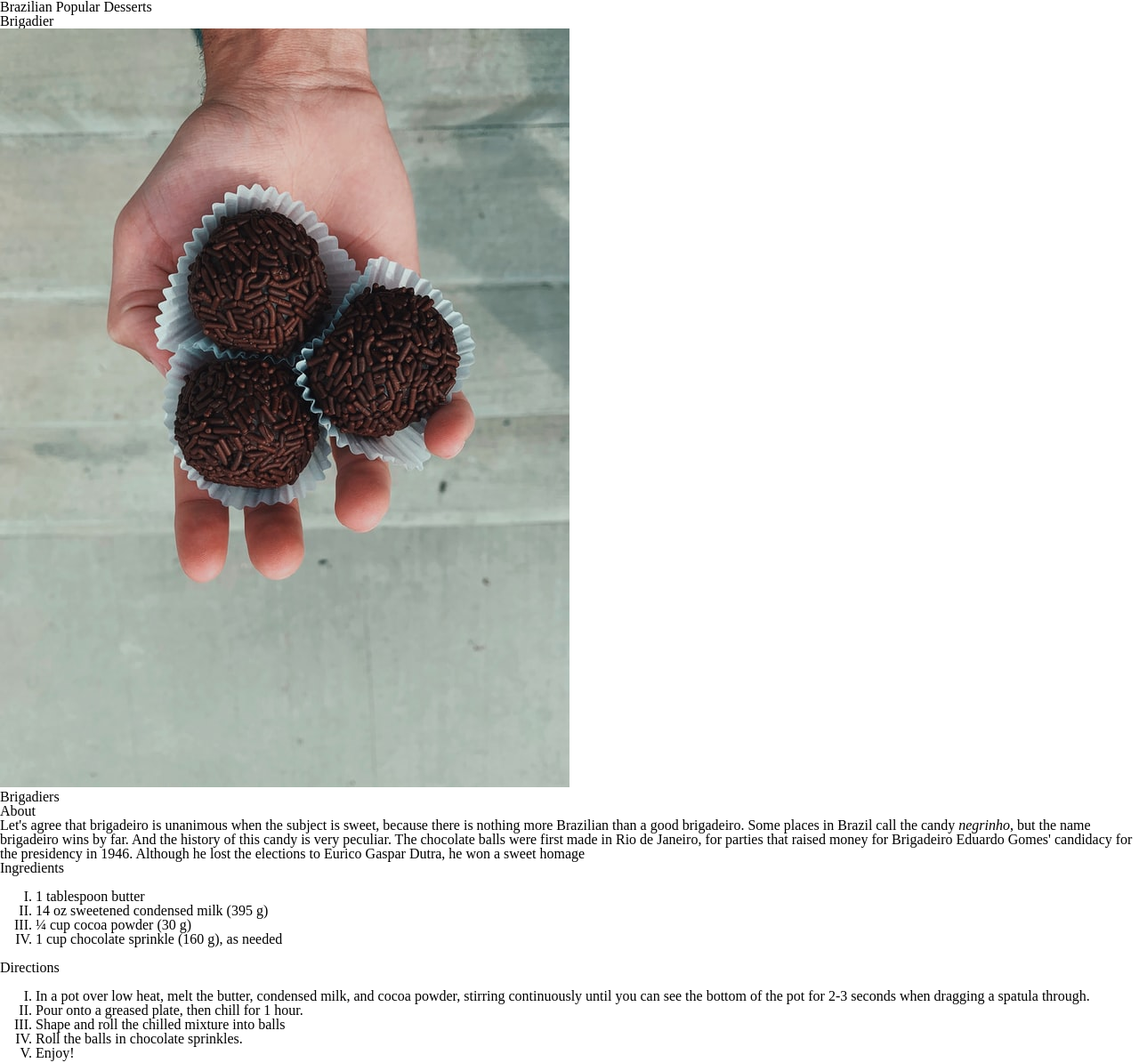
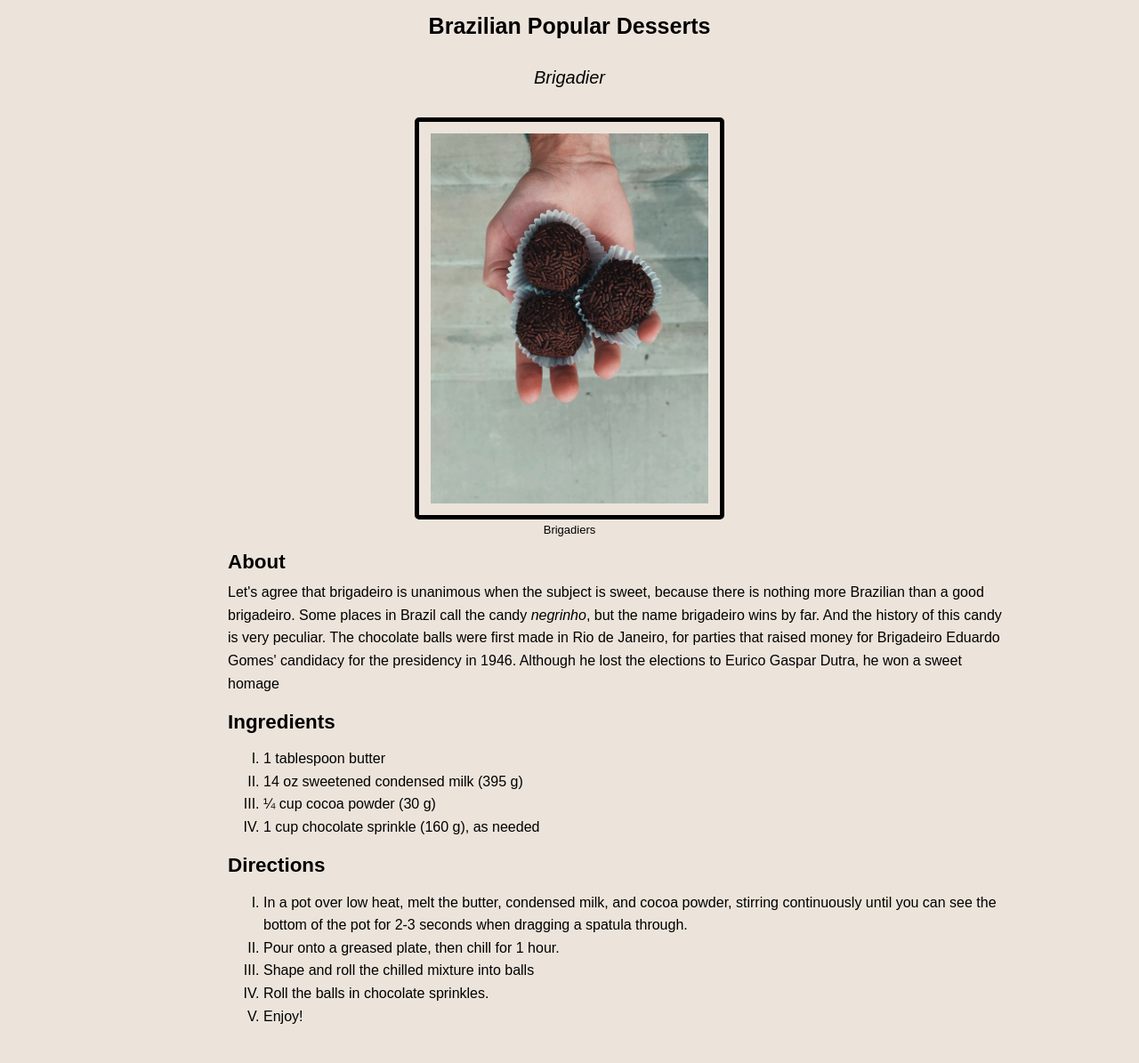
Before and after one commit to marcelx-silva/odin-recipes, a plain HTML site: page pages/recipeTwo.html in a window 1280 px wide. Shown: the top 1195 px of the page at 89% size. Drawn offline with Linux system fonts and the light colour scheme; a web font is replaced by a local one.

Commit message:
style recipeTwo

```diff
--- a/pages/recipeTwo.html
+++ b/pages/recipeTwo.html
@@ -7,22 +7,28 @@
     <meta name="viewport" content="width=device-width, initial-scale=1.0">
     <link rel="icon" href="../media/icons8-brigadeiro-48.png">
     <link rel="stylesheet" href="../style/reset.css">
+    <link rel="stylesheet" href="../style/style.css">
+    <link rel="stylesheet" href="../style/recipe.css">
     <title>Recipe Two</title>
 </head>
 
 <body>
-    <h1>Brazilian Popular Desserts</h1>
+    <h1><a href="../index.html" title="Back to Home Page">Brazilian Popular Desserts</a></h1>
     <h2>Brigadier</h2>
     <figure>
         <img src="../media/brigadier.jpg" alt="Someone holding three brigadiers" title="Brigadiers">
         <figcaption>Brigadiers</figcaption>
     </figure>
+    <div class="recipe-content">
         <h3>About</h3>
         <p>
-        Let's agree that brigadeiro is unanimous when the subject is sweet, because there is nothing more Brazilian than
-        a good brigadeiro. Some places in Brazil call the candy <em>negrinho</em>, but the name brigadeiro wins by far.
+            Let's agree that brigadeiro is unanimous when the subject is sweet, because there is nothing more Brazilian
+            than
+            a good brigadeiro. Some places in Brazil call the candy <em>negrinho</em>, but the name brigadeiro wins by
+            far.
             And the history of this candy is very peculiar. The chocolate balls were first made in Rio de Janeiro, for
-        parties that raised money for Brigadeiro Eduardo Gomes' candidacy for the presidency in 1946. Although he lost
+            parties that raised money for Brigadeiro Eduardo Gomes' candidacy for the presidency in 1946. Although he
+            lost
             the elections to Eurico Gaspar Dutra, he won a sweet homage
         </p>
         <h3>Ingredients</h3>
@@ -34,13 +40,15 @@
         </ol>
         <h3>Directions</h3>
         <ol type="I">
-        <li>In a pot over low heat, melt the butter, condensed milk, and cocoa powder, stirring continuously until you
+            <li>In a pot over low heat, melt the butter, condensed milk, and cocoa powder, stirring continuously until
+                you
                 can see the bottom of the pot for 2-3 seconds when dragging a spatula through.</li>
             <li>Pour onto a greased plate, then chill for 1 hour.</li>
             <li>Shape and roll the chilled mixture into balls</li>
             <li>Roll the balls in chocolate sprinkles.</li>
             <li>Enjoy!</li>
         </ol>
+    </div>
     <hr>
     <footer>
         <p>Github Profile: <a href="https://github.com/marcelx-silva" target="_blank">marcelx-silva</a></p>
```
Lines whose indentation alone changed are shown as unchanged.
